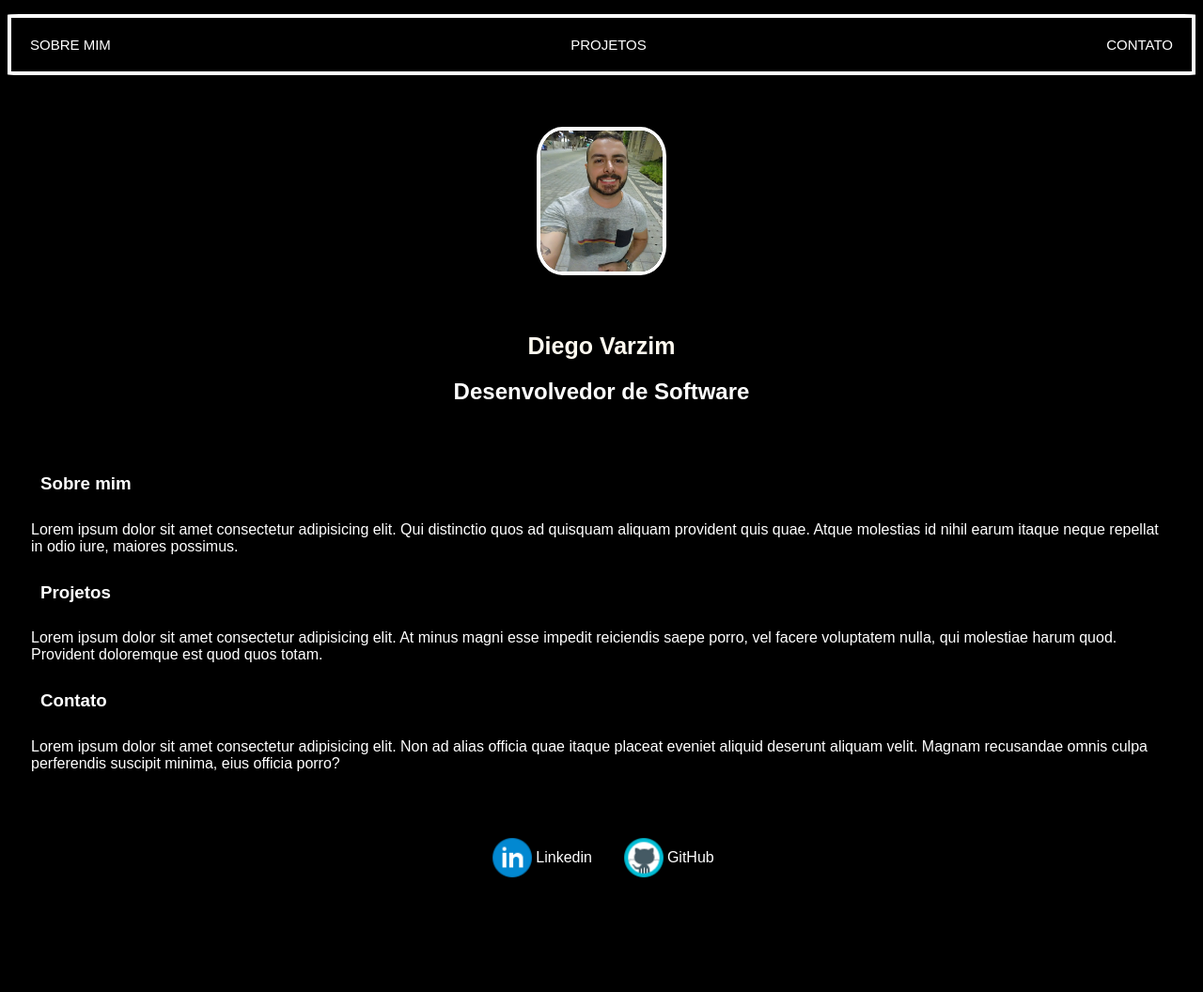
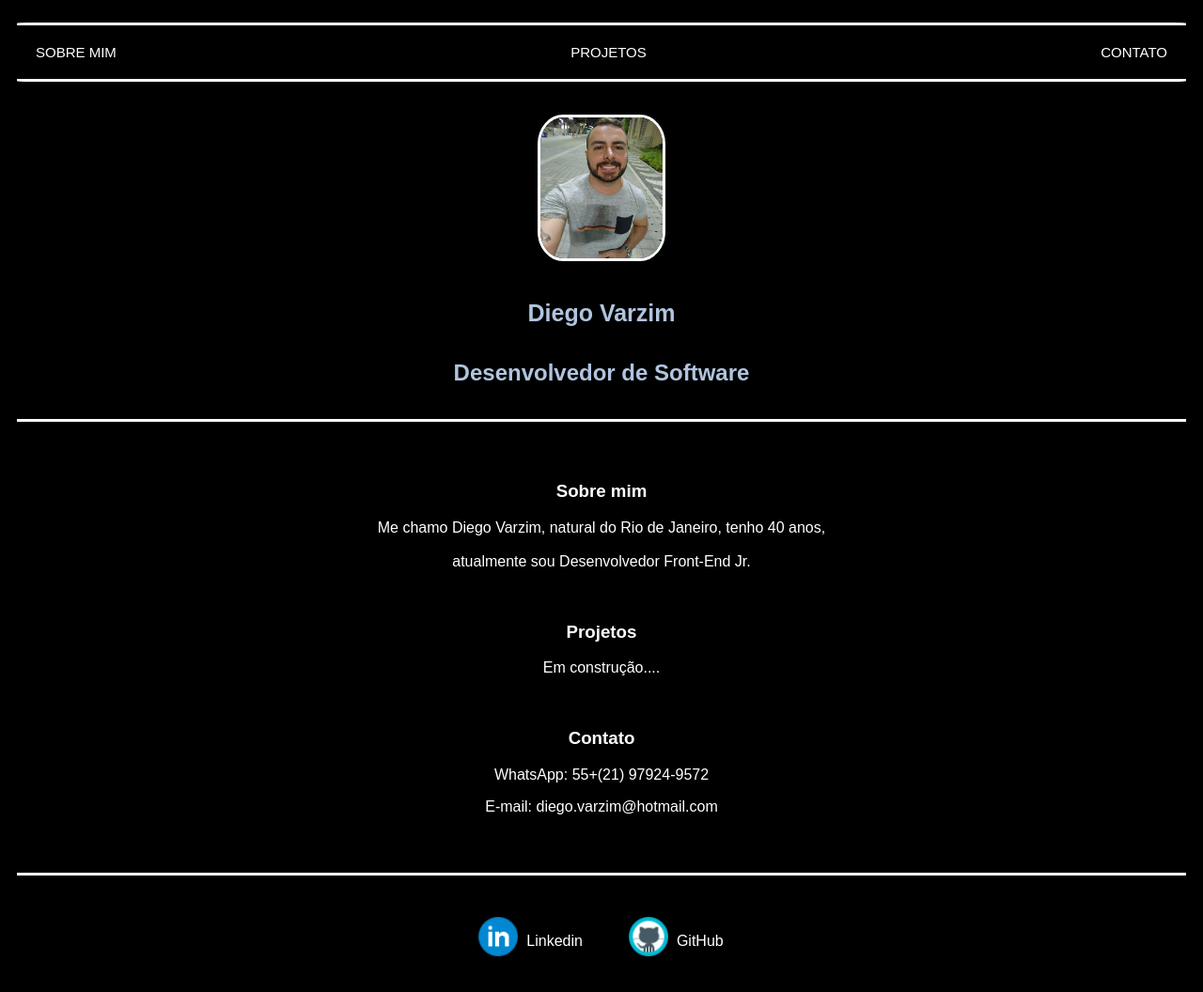
Before and after one commit to DiegoVarzim/easy-portifolio, a plain HTML site: page index.html in a window 1280 px wide. Shown: the whole page at 94% size. Before the commit the page ends 971 px from the top, so only its background shows below. Drawn offline with Linux system fonts and the light colour scheme.

Commit message:
alterações

```diff
--- a/index.css
+++ b/index.css
@@ -13,7 +13,9 @@ body {
    font-size: 15px;
    text-transform: uppercase;
    border-radius: 1%;
-    border: 4px solid white;
+   border: 3px solid white;
+   border-left: 0px;
+   border-right: 0px;
  }
 
  a {
@@ -28,23 +30,25 @@ body {
    width: 130px;
    height: 150px;
    border-radius: 20%;
-    border: 4px solid white;
+   border: 3px solid white;
 
  }
 
  .center {
    text-align: center;
-    padding: 40px;
+   padding: 20px;
  }
 
  h1 {
    text-align: center;
    font-size: 25px;
-    color:floralwhite
+   color:lightsteelblue;
  }
 
 h2 {
+   padding: 15px;
    text-align: center;
+   color: lightsteelblue;
 }
 
  footer img {
@@ -53,17 +57,44 @@ h2 {
  }
 
  footer {
-    padding: 10px;
+
    display: flex;
    justify-content: center;
-    border-radius: 0%;
+   border-top: 3px solid white;
+
 
  }
 
  main {
-    padding: 25px;
+   border-top: 3px solid white;
+   padding: 35px;
  }
 
- section h3{
+ section {
    padding: 10px;
+   text-align: center;
  }
+
+ footer a:hover {
+   color: lightsteelblue;
+ }
+
+ footer {
+   padding: 20px;
+ }
+
+   footer p {
+      padding: 5px;
+   }
+
+   footer a {
+      padding: 20px;
+   }
+ .container {
+   padding: 1px 10px;
+ }
+
+ nav a:hover {
+   color:lightsteelblue;
+
+ }
--- a/index.html
+++ b/index.html
@@ -10,6 +10,7 @@
 </head>
 
 <body>
+    <div class="container">
         <nav>
             <ul>
                 <li>
@@ -37,17 +38,18 @@
         <main>
             <section>
                 <h3>Sobre mim</h3>
-            <p>Lorem ipsum dolor sit amet consectetur adipisicing elit. Qui distinctio quos ad quisquam aliquam provident quis quae. Atque molestias id nihil earum itaque neque repellat in odio iure, maiores possimus.</p>
+                <p>Me chamo Diego Varzim, natural do Rio de Janeiro, tenho 40 anos,<br><br> atualmente sou Desenvolvedor Front-End Jr.</p>
             </section>
 
             <section>
                 <h3>Projetos</h3>
-            <p>Lorem ipsum dolor sit amet consectetur adipisicing elit. At minus magni esse impedit reiciendis saepe porro, vel facere voluptatem nulla, qui molestiae harum quod. Provident doloremque est quod quos totam.</p>
+                <p>Em construção....</p>
             </section>
 
             <section>
                 <h3>Contato</h3>
-            <p>Lorem ipsum dolor sit amet consectetur adipisicing elit. Non ad alias officia quae itaque placeat eveniet aliquid deserunt aliquam velit. Magnam recusandae omnis culpa perferendis suscipit minima, eius officia porro?</p>
+                <p>WhatsApp: 55+(21) 97924-9572</p>
+                <p>E-mail: diego.varzim@hotmail.com</p>
             </section>
         </main>
 
@@ -62,7 +64,7 @@
                 <p>GitHub</p>
             </a>
         </footer>
-
+    </div>
 </body>
 
 </html>
```
Lines whose indentation alone changed are shown as unchanged.
